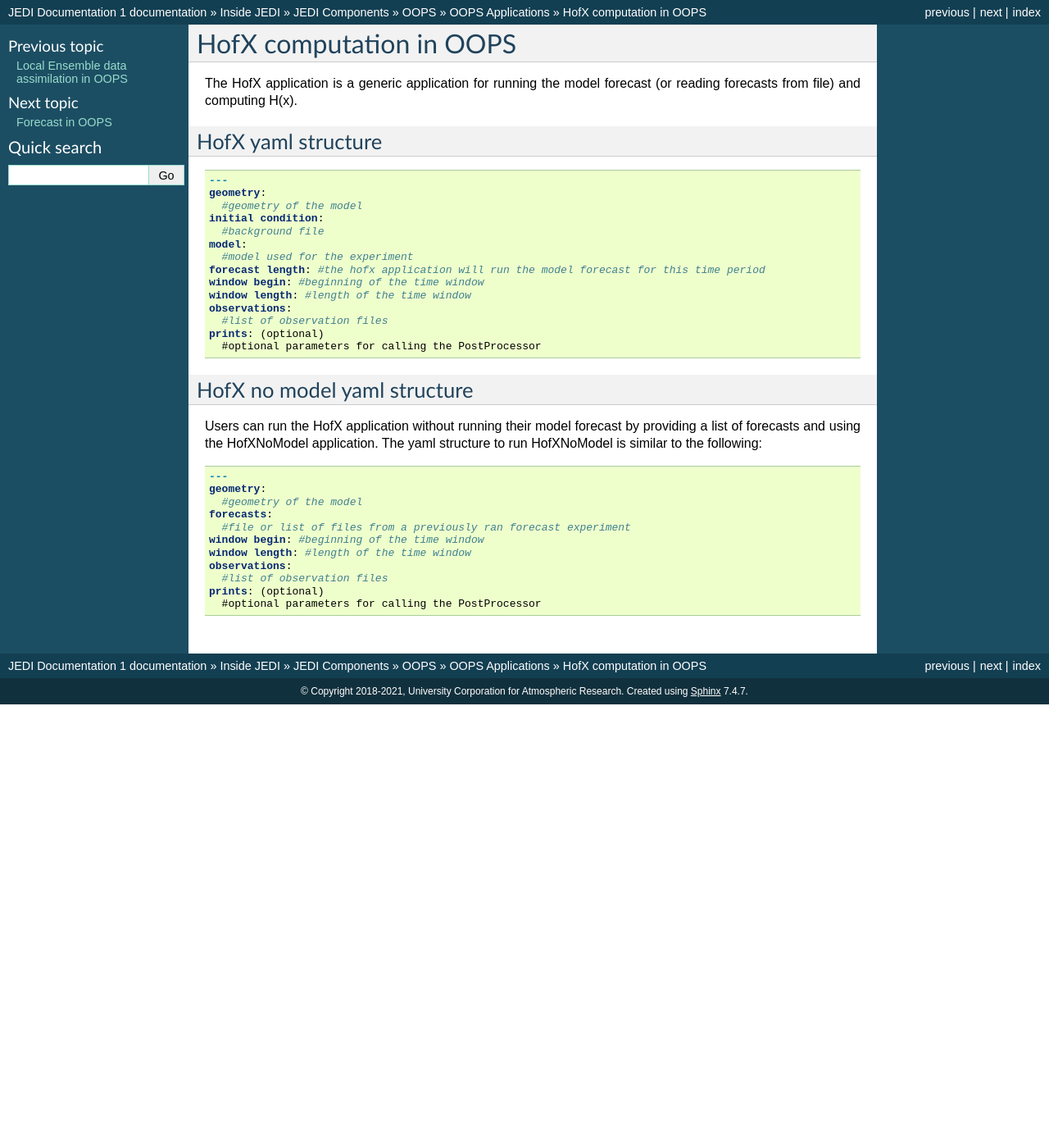
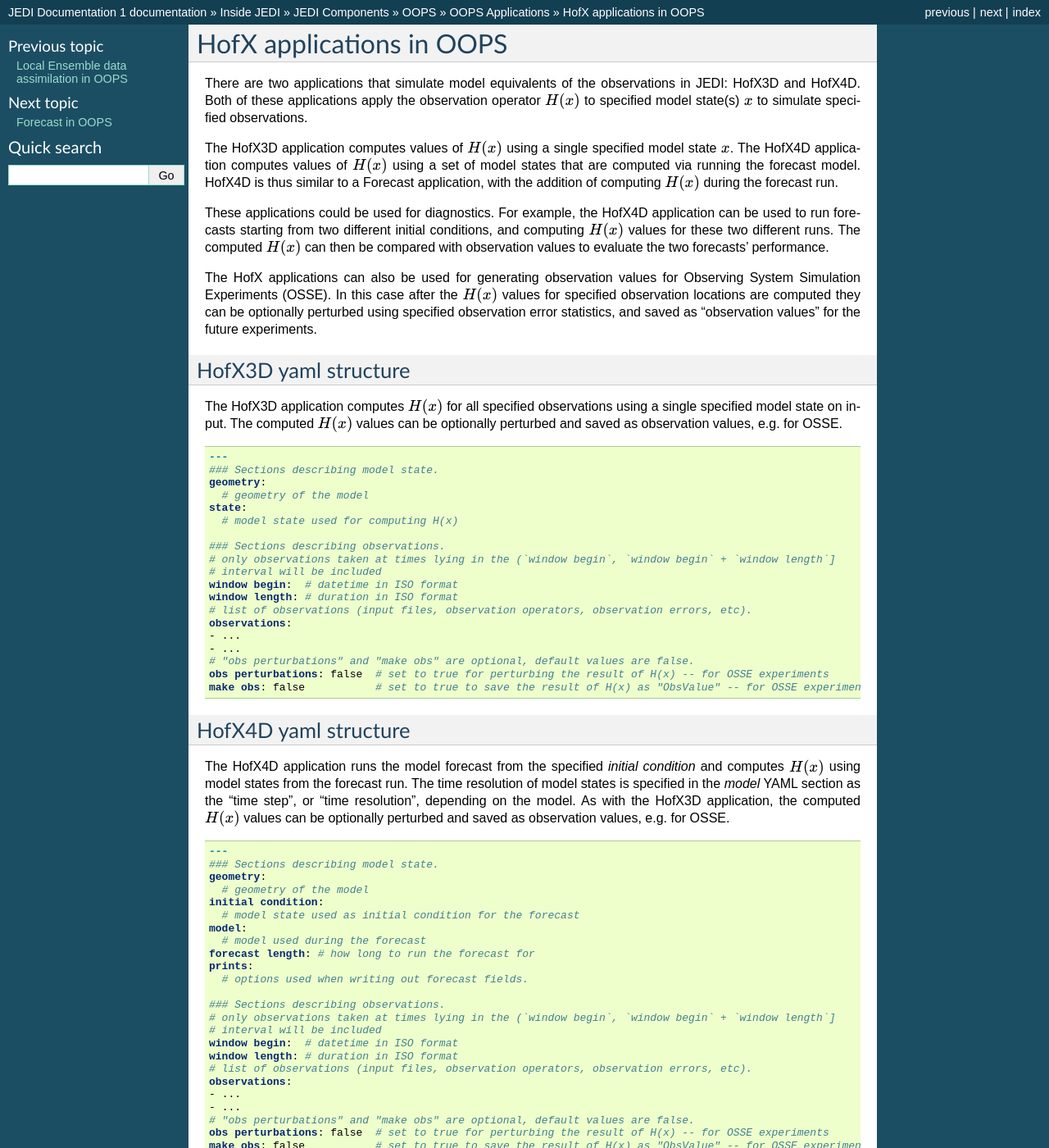
Before and after one commit to JCSDA/jedi-docs, a Sphinx documentation site: the page built from docs/inside/jedi-components/oops/applications/hofx.rst, in a window 1280 px wide and 1400 px high. Shown: the whole window at 82% size. Built offline with Sphinx 7.4.7, drawn with Linux system fonts in a browser that asks for light colours; some of the changed text lies outside the part shown.

Commit message:
update HofX applications page (#349)
* update HofX applications page

* address comments

```diff
--- a/docs/inside/jedi-components/oops/applications/hofx.rst
+++ b/docs/inside/jedi-components/oops/applications/hofx.rst
@@ -1,50 +1,75 @@
 .. _top-oops-hofx:
 
-HofX computation in OOPS
-========================
+HofX applications in OOPS
+=========================
 
-The HofX application is a generic application for running the model forecast (or reading forecasts from file) and computing H(x).
+There are two applications that simulate model equivalents of the observations in JEDI: HofX3D and HofX4D. Both of these applications apply the observation operator :math:`H(x)` to specified model state(s) :math:`x` to simulate specified observations.
 
-HofX yaml structure
--------------------
+The HofX3D application computes values of :math:`H(x)` using a single specified model state :math:`x`. The HofX4D application computes values of :math:`H(x)` using a set of model states that are computed via running the forecast model. HofX4D is thus similar to a Forecast application, with the addition of computing :math:`H(x)` during the forecast run.
 
-.. _yaml-hofx:
+These applications could be used for diagnostics. For example, the HofX4D application can be used to run forecasts starting from two different initial conditions, and computing :math:`H(x)` values for these two different runs. The computed :math:`H(x)` can then be compared with observation values to evaluate the two forecasts' performance.
+
+The HofX applications can also be used for generating observation values for Observing System Simulation Experiments (OSSE). In this case after the :math:`H(x)` values for specified observation locations are computed they can be optionally perturbed using specified observation error statistics, and saved as "observation values" for the future experiments.
+
+HofX3D yaml structure
+---------------------
+
+The HofX3D application computes :math:`H(x)` for all specified observations using a single specified model state on input. The computed :math:`H(x)` values can be optionally perturbed and saved as observation values, e.g. for OSSE.
+
+.. _yaml-hofx3d:
 
 .. code-block:: yaml
 
     ---
+    ### Sections describing model state.
     geometry:
-      #geometry of the model
-    initial condition:
-      #background file
-    model:
-      #model used for the experiment
-    forecast length: #the hofx application will run the model forecast for this time period
-    window begin: #beginning of the time window
-    window length: #length of the time window
+      # geometry of the model
+    state:
+      # model state used for computing H(x)
+
+    ### Sections describing observations.
+    # only observations taken at times lying in the (`window begin`, `window begin` + `window length`]
+    # interval will be included
+    window begin:  # datetime in ISO format
+    window length: # duration in ISO format
+    # list of observations (input files, observation operators, observation errors, etc).
     observations:
-      #list of observation files
-    prints: (optional)
-      #optional parameters for calling the PostProcessor
+    - ...
+    - ...
+    # "obs perturbations" and "make obs" are optional, default values are false.
+    obs perturbations: false  # set to true for perturbing the result of H(x) -- for OSSE experiments
+    make obs: false           # set to true to save the result of H(x) as "ObsValue" -- for OSSE experiments
 
-HofX no model yaml structure
-----------------------------
+HofX4D yaml structure
+---------------------
 
-Users can run the HofX application without running their model forecast by providing a list of forecasts and using the HofXNoModel application.
-The yaml structure to run HofXNoModel is similar to the following:
+The HofX4D application runs the model forecast from the specified `initial condition` and computes :math:`H(x)` using model states from the forecast run. The time resolution of model states is specified in the `model` YAML section as the "time step", or "time resolution", depending on the model. As with the HofX3D application, the computed :math:`H(x)` values can be optionally perturbed and saved as observation values, e.g. for OSSE.
 
-.. _yaml-hofx-nomodel:
+.. _yaml-hofx4d:
 
 .. code-block:: yaml
 
     ---
+    ### Sections describing model state.
     geometry:
-      #geometry of the model
-    forecasts:
-      #file or list of files from a previously ran forecast experiment
-    window begin: #beginning of the time window
-    window length: #length of the time window
+      # geometry of the model
+    initial condition:
+      # model state used as initial condition for the forecast
+    model:
+      # model used during the forecast
+    forecast length: # how long to run the forecast for
+    prints:
+      # options used when writing out forecast fields.
+
+    ### Sections describing observations.
+    # only observations taken at times lying in the (`window begin`, `window begin` + `window length`]
+    # interval will be included
+    window begin:  # datetime in ISO format
+    window length: # duration in ISO format
+    # list of observations (input files, observation operators, observation errors, etc).
     observations:
-      #list of observation files
-    prints: (optional)
-      #optional parameters for calling the PostProcessor
+    - ...
+    - ...
+    # "obs perturbations" and "make obs" are optional, default values are false.
+    obs perturbations: false  # set to true for perturbing the result of H(x) -- for OSSE experiments
+    make obs: false           # set to true to save the result of H(x) as "ObsValue" -- for OSSE experiments
```
